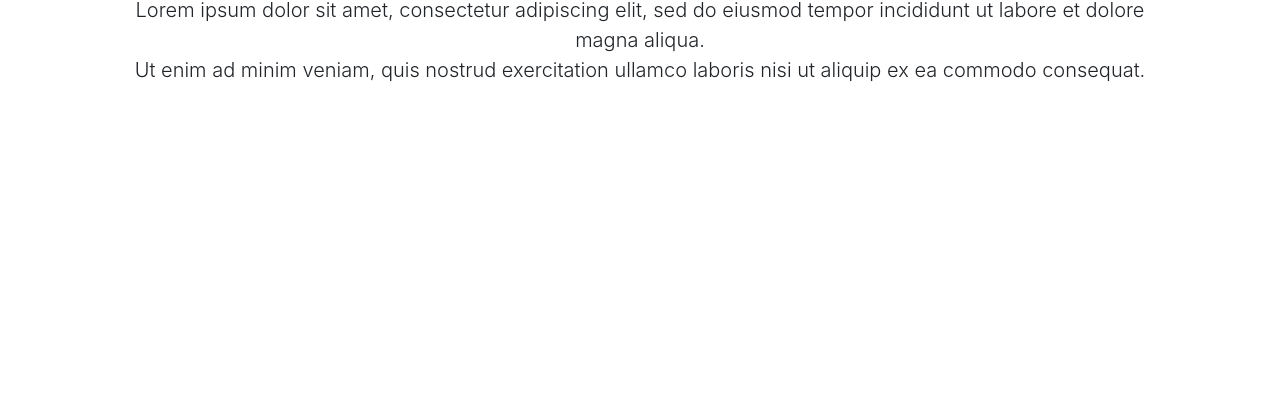
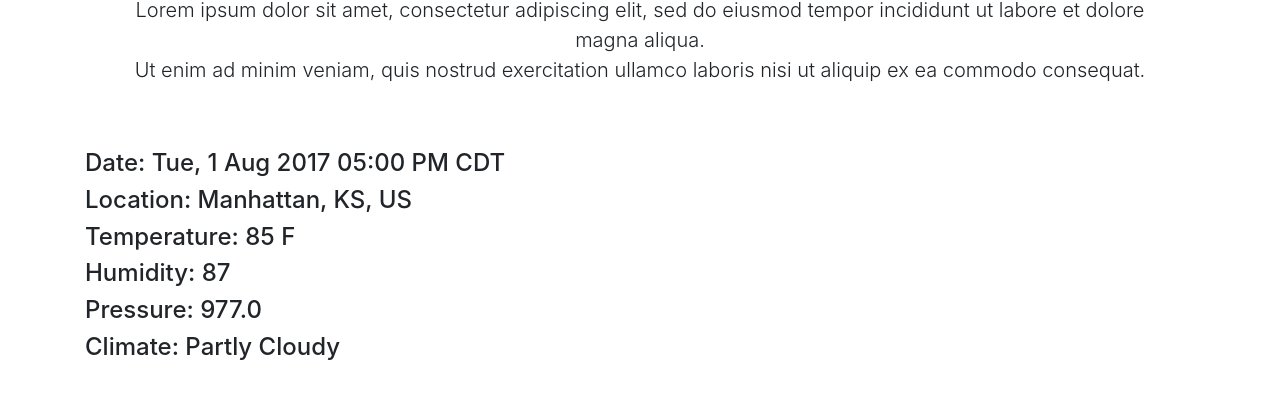
Before and after one commit to snmudunuri/node-js-demo, a website: page static/index.html in a window 1280 px wide. Shown: the part 189-588 px from the top of the page. Drawn offline with nearby package versions, Linux system fonts and the light colour scheme.

Commit message:
Adding inner html

```diff
--- a/static/index.html
+++ b/static/index.html
@@ -113,7 +113,17 @@ navigation"
             return response.json();
           })
           .then(function(myJson) {
-            console.log(JSON.stringify(myJson));
+            const data = JSON.parse(JSON.stringify(myJson));
+            const myTemplate = `
+          <h4>${"Date: " + data.currentWeather.date}</h4>
+          <h4>${"Location: " + data.currentWeather.location}</h4>
+          <h4>${"Temperature: " + data.currentWeather.temperature}</h4>
+          <h4>${"Humidity: " + data.currentWeather.humidity}</h4>
+          <h4>${"Pressure: " + data.currentWeather.pressure}</h4>
+          <h4>${"Climate: " + data.currentWeather.text}</h4>
+
+          `;
+            weatherElement.innerHTML = myTemplate;
           });
 
         /* xhr.onload = function(e) {
```
